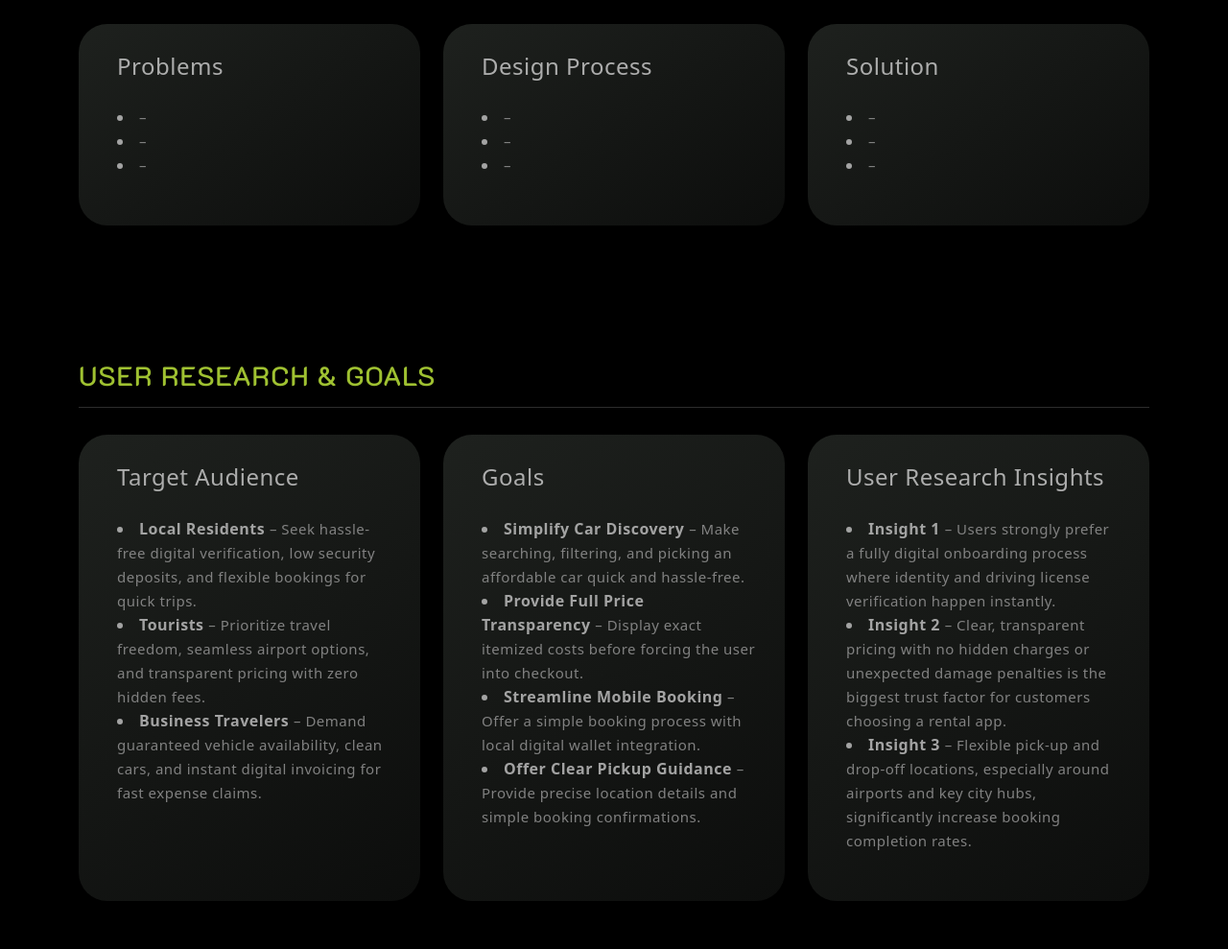
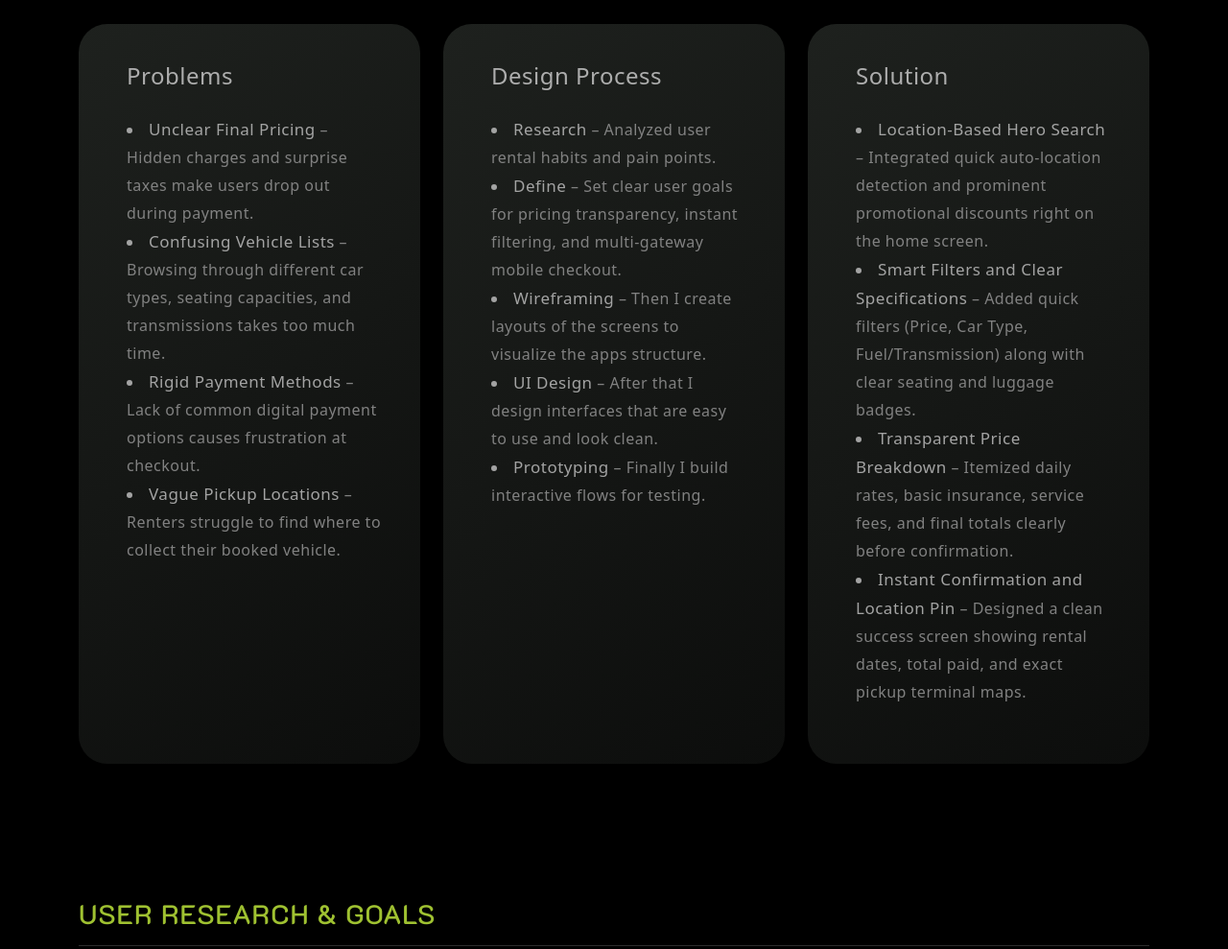
Before and after one commit to parveee/parveee.github.io, a plain HTML site: page carux.html in a window 1280 px wide. Shown: the part 735-1724 px from the top of the page at 96% size. Drawn offline with nearby package versions, Linux system fonts and the light colour scheme.

Commit message:
Core Strategy

```diff
--- a/carux.html
+++ b/carux.html
@@ -64,18 +64,23 @@
                             <h4 class="ux-h4">Problems</h4>
                             <div class="points">
                                 <li>
-                                    <strong></strong>
-                                    <span>–</span>
+                                    <strong>Unclear Final Pricing</strong>
+                                    <span>– Hidden charges and surprise taxes make users drop out during payment.</span>
                                 </li>
                                 <li>
-                                    <strong></strong>
-                                    <span>–</span>
+                                    <strong>Confusing Vehicle Lists</strong>
+                                    <span>– Browsing through different car types, seating capacities, and transmissions
+                                        takes too much time.</span>
                                 </li>
                                 <li>
-                                    <strong></strong>
-                                    <span>–</span>
+                                    <strong>Rigid Payment Methods</strong>
+                                    <span>– Lack of common digital payment options causes frustration at
+                                        checkout.</span>
                                 </li>
-
+                                <li>
+                                    <strong>Vague Pickup Locations</strong>
+                                    <span>– Renters struggle to find where to collect their booked vehicle.</span>
+                                </li>
                             </div>
                         </div>
                     </div>
@@ -84,18 +89,26 @@
                             <h4 class="ux-h4">Design Process</h4>
                             <div class="points">
                                 <li>
-                                    <strong></strong>
-                                    <span>–</span>
+                                    <strong>Research</strong>
+                                    <span>– Analyzed user rental habits and pain points.</span>
                                 </li>
                                 <li>
-                                    <strong></strong>
-                                    <span>–</span>
+                                    <strong>Define</strong>
+                                    <span>– Set clear user goals for pricing transparency, instant filtering, and
+                                        multi-gateway mobile checkout.</span>
                                 </li>
                                 <li>
-                                    <strong></strong>
-                                    <span>–</span>
+                                    <strong>Wireframing</strong>
+                                    <span>– Then I create layouts of the screens to visualize the apps structure.</span>
                                 </li>
-
+                                <li>
+                                    <strong>UI Design</strong>
+                                    <span>– After that I design interfaces that are easy to use and look clean.</span>
+                                </li>
+                                <li>
+                                    <strong>Prototyping</strong>
+                                    <span>– Finally I build interactive flows for testing.</span>
+                                </li>
                             </div>
                         </div>
                     </div>
@@ -104,18 +117,25 @@
                             <h4 class="ux-h4">Solution</h4>
                             <div class="points">
                                 <li>
-                                    <strong></strong>
-                                    <span>–</span>
+                                    <strong>Location-Based Hero Search</strong>
+                                    <span>– Integrated quick auto-location detection and prominent promotional discounts
+                                        right on the home screen.</span>
                                 </li>
                                 <li>
-                                    <strong></strong>
-                                    <span>–</span>
+                                    <strong>Smart Filters and Clear Specifications</strong>
+                                    <span>– Added quick filters (Price, Car Type, Fuel/Transmission) along with clear
+                                        seating and luggage badges.</span>
                                 </li>
                                 <li>
-                                    <strong></strong>
-                                    <span>–</span>
+                                    <strong>Transparent Price Breakdown</strong>
+                                    <span>– Itemized daily rates, basic insurance, service fees, and final totals
+                                        clearly before confirmation.</span>
                                 </li>
-
+                                <li>
+                                    <strong>Instant Confirmation and Location Pin</strong>
+                                    <span>– Designed a clean success screen showing rental dates, total paid, and exact
+                                        pickup terminal maps.</span>
+                                </li>
                             </div>
                         </div>
                     </div>
@@ -131,29 +151,33 @@
                     <div class="col-md-4">
                         <div class="uxcard">
                             <h4 class="ux-h4">Target Audience</h4>
-                             <div class="points">
+                            <div class="points">
                                 <li>
                                     <strong>Local Residents</strong>
-                                    <span>– Seek hassle-free digital verification, low security deposits, and flexible bookings for quick trips.</span>
+                                    <span>– Seek hassle-free digital verification, low security deposits, and flexible
+                                        bookings for quick trips.</span>
                                 </li>
                                 <li>
                                     <strong>Tourists</strong>
-                                    <span>– Prioritize travel freedom, seamless airport options, and transparent pricing with zero hidden fees.</span>
+                                    <span>– Prioritize travel freedom, seamless airport options, and transparent pricing
+                                        with zero hidden fees.</span>
                                 </li>
                                 <li>
                                     <strong>Business Travelers</strong>
-                                    <span>– Demand guaranteed vehicle availability, clean cars, and instant digital invoicing for fast expense claims.</span>
+                                    <span>– Demand guaranteed vehicle availability, clean cars, and instant digital
+                                        invoicing for fast expense claims.</span>
                                 </li>
                             </div>
                         </div>
                     </div>
-                     <div class="col-md-4">
+                    <div class="col-md-4">
                         <div class="uxcard">
                             <h4 class="ux-h4">Goals</h4>
-                             <div class="points">
+                            <div class="points">
                                 <li>
                                     <strong>Simplify Car Discovery</strong>
-                                    <span>– Make searching, filtering, and picking an affordable car quick and hassle-free.</span>
+                                    <span>– Make searching, filtering, and picking an affordable car quick and
+                                        hassle-free.</span>
                                 </li>
                                 <li>
                                     <strong>Provide Full Price Transparency</strong>
@@ -170,21 +194,25 @@
                             </div>
                         </div>
                     </div>
-                     <div class="col-md-4">
+                    <div class="col-md-4">
                         <div class="uxcard">
                             <h4 class="ux-h4">User Research Insights</h4>
-                             <div class="points">
+                            <div class="points">
                                 <li>
                                     <strong>Insight 1</strong>
-                                    <span>– Users strongly prefer a fully digital onboarding process where identity and driving license verification happen instantly.</span>
+                                    <span>– Users strongly prefer a fully digital onboarding process where identity and
+                                        driving license verification happen instantly.</span>
                                 </li>
                                 <li>
                                     <strong>Insight 2</strong>
-                                    <span>– Clear, transparent pricing with no hidden charges or unexpected damage penalties is the biggest trust factor for customers choosing a rental app.</span>
+                                    <span>– Clear, transparent pricing with no hidden charges or unexpected damage
+                                        penalties is the biggest trust factor for customers choosing a rental
+                                        app.</span>
                                 </li>
                                 <li>
                                     <strong>Insight 3</strong>
-                                    <span>– Flexible pick-up and drop-off locations, especially around airports and key city hubs, significantly increase booking completion rates.</span>
+                                    <span>– Flexible pick-up and drop-off locations, especially around airports and key
+                                        city hubs, significantly increase booking completion rates.</span>
                                 </li>
                             </div>
                         </div>
--- a/css/style.css
+++ b/css/style.css
@@ -1116,7 +1116,7 @@
      font: size 16px;
  } */
 .uxcard{
-    padding: 30px 30px 30px 40px;
+    padding: 40px 40px 40px 50px;
      background: linear-gradient(145deg, #1e211e, #0c0d0c);
      border-radius: 30px;
      margin-top: 20px;
@@ -1139,8 +1139,17 @@
     padding: 80px 0px;
 }
 .points li span{
-    font-size: 15px;
+    font-size: 16px;
     color: rgba(142, 142, 142, 0.893);
+    letter-spacing: 0.5px;
+    font-weight: 300;
+}
+.points li{
+    line-height: 29px;
+}
+.points li strong{
+    font-size: 17px;
+     font-weight: 400;
 }
 
 
```
